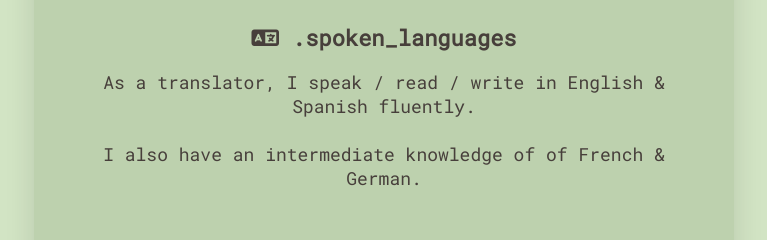
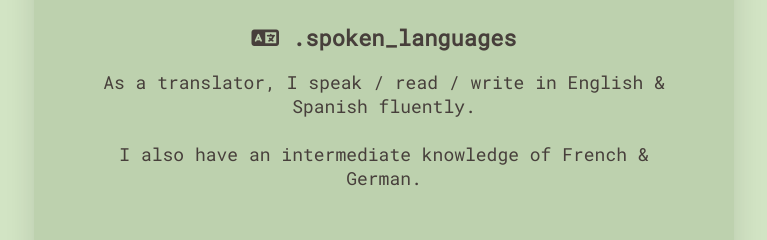
Before and after one commit to cydlos/profile, a plain HTML site: page index.html in a window 1280 px wide. Shown: the part 902-1142 px from the top of the page, without its empty margins (256-1023 px from the left). Drawn offline with Linux system fonts and the light colour scheme.

Commit message:
updating

```diff
--- a/index.html
+++ b/index.html
@@ -37,7 +37,7 @@
           <strong><i class="fa-solid fa-language"></i> .spoken_languages</strong>
           <p>As a translator, I speak / read / write in English & Spanish
             fluently.<br><br>
-             I also have an intermediate knowledge of of French & German.
+             I also have an intermediate knowledge of French & German.
           </p>
         </h2>
       </div>
```
